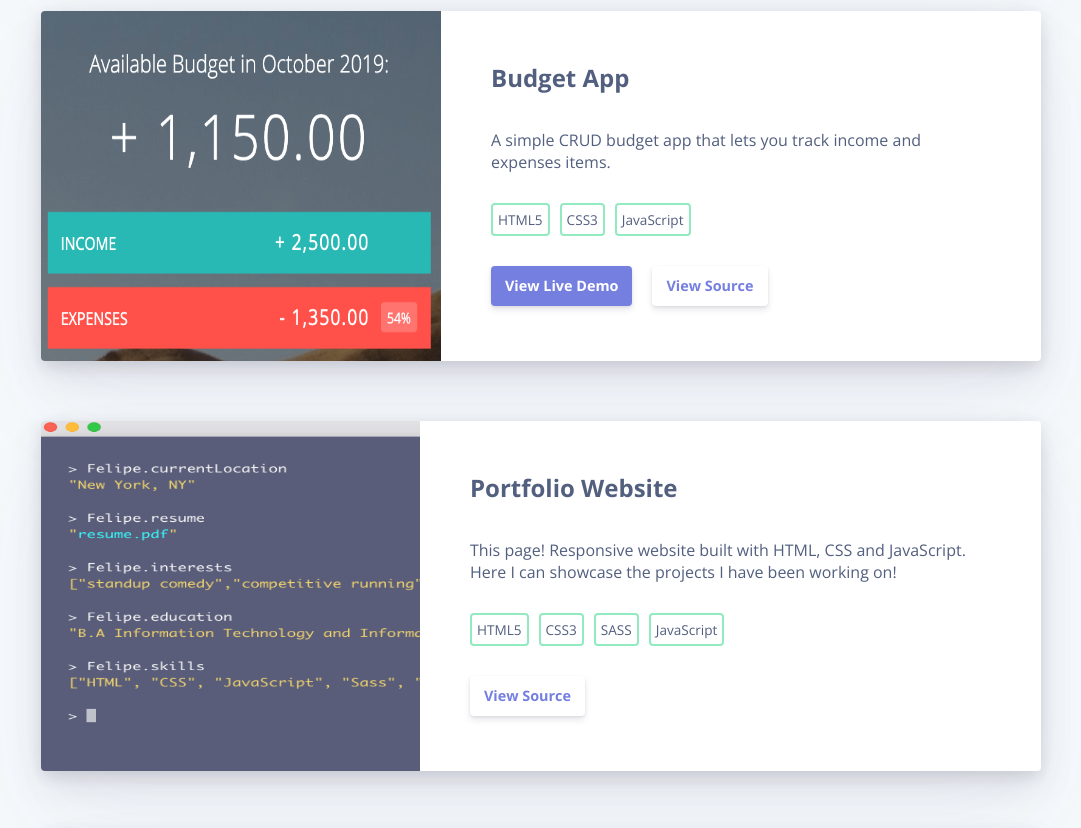
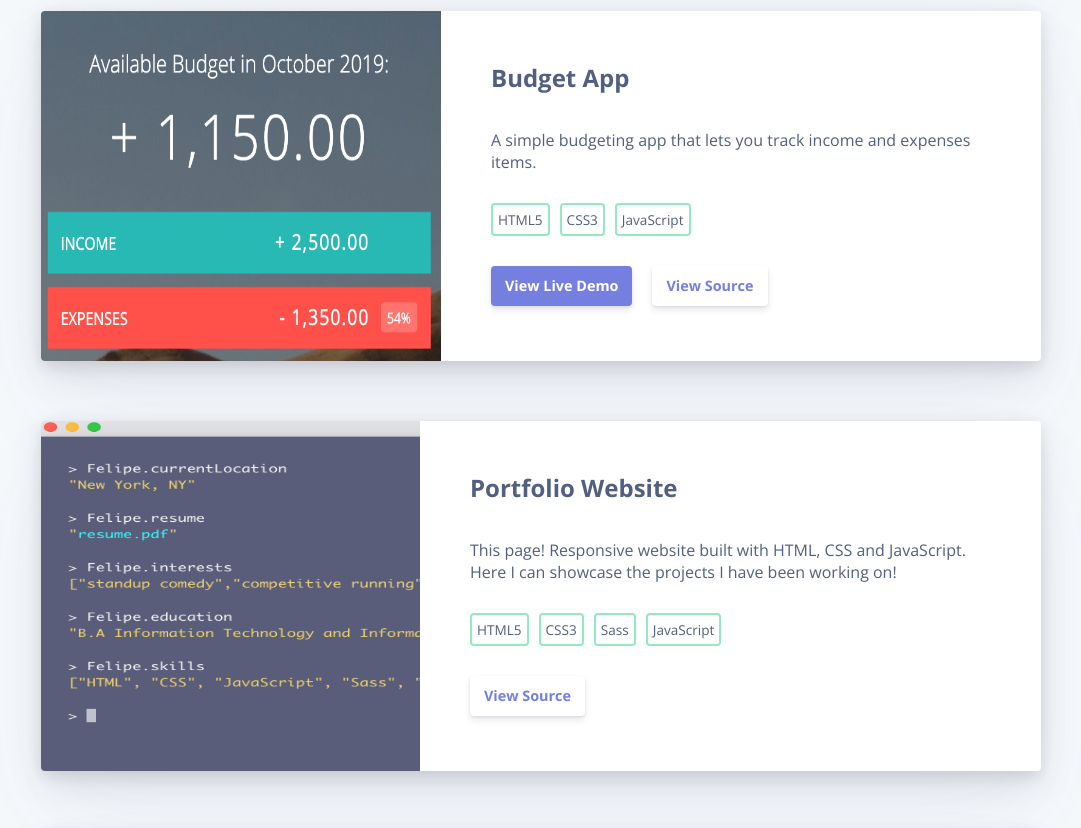
Before and after one commit to Orestefe/orestefe.github.io, a website: page index.html in a window 1280 px wide. Shown: the part 1900-2728 px from the top of the page, without its empty margins (99-1180 px from the left). Drawn offline with nearby package versions, Linux system fonts and the light colour scheme.

Commit message:
Styling changes

```diff
--- a/index.html
+++ b/index.html
@@ -200,7 +200,7 @@
                         <div class="project__info">
                             <h1>Budget App</h1>
                             <p>
-                                A simple CRUD budget app that lets you track
+                                A simple budgeting app that lets you track
                                 income and expenses items.
                             </p>
                             <div class="project__skills">
@@ -242,7 +242,7 @@
                             <div class="project__skills">
                                 <span class="project--skill">HTML5</span>
                                 <span class="project--skill">CSS3</span>
-                                <span class="project--skill">SASS</span>
+                                <span class="project--skill">Sass</span>
                                 <span class="project--skill">JavaScript</span>
                             </div>
                             <div class="project__links">
--- a/scss/main.scss
+++ b/scss/main.scss
@@ -300,6 +300,7 @@ ul {
     }
     .project {
         &__info {
+            text-align: center;
             padding: 25px;
             width: 100%;
         }
```
Also changed, not shown: dist/css/main.css.
